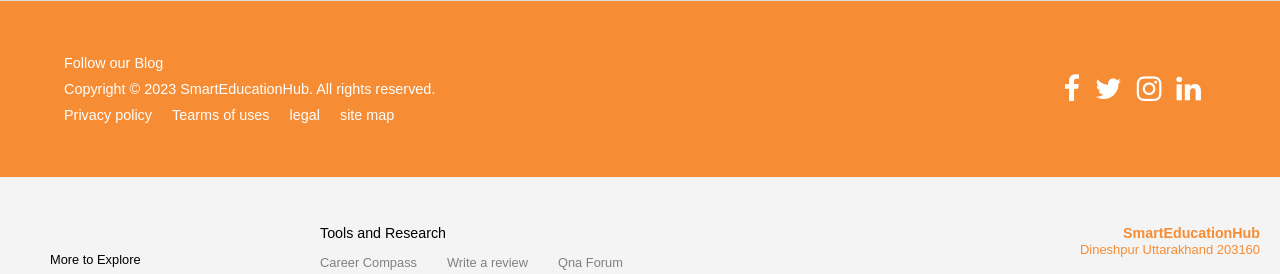
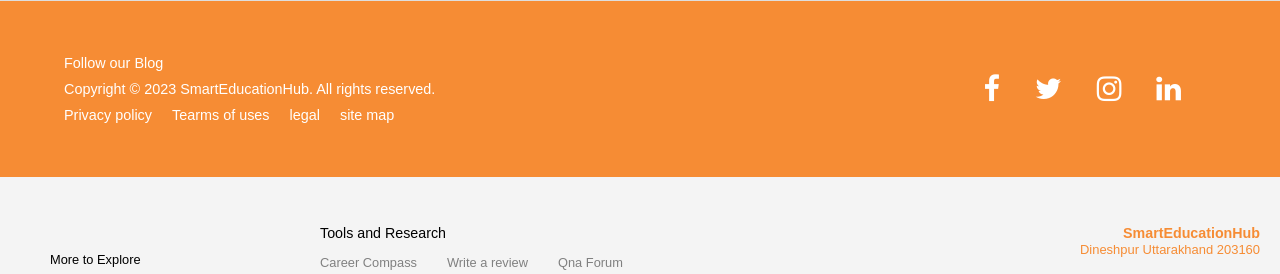
Before and after one commit to PawanMallik/educationHub, a PHP site: page / in a window 1280 px wide. Shown: the part 3149-3423 px from the top of the page. Run offline with PHP 8.4, Linux system fonts and the light colour scheme.

Commit message:
small change

```diff
--- a/style.css
+++ b/style.css
@@ -768,7 +768,7 @@ footer {
   color: white;
   font-size: 2em;
   display: flex;
-  gap: 15px;
+  gap: 35px;
 }
 .first-second{
   height: 100%;
```
